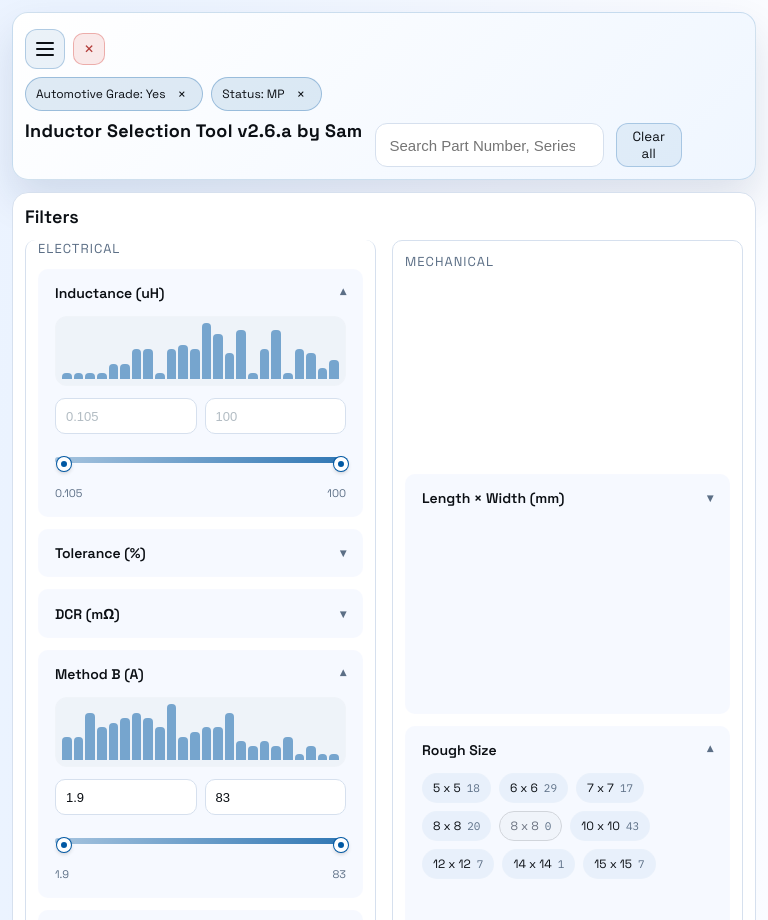
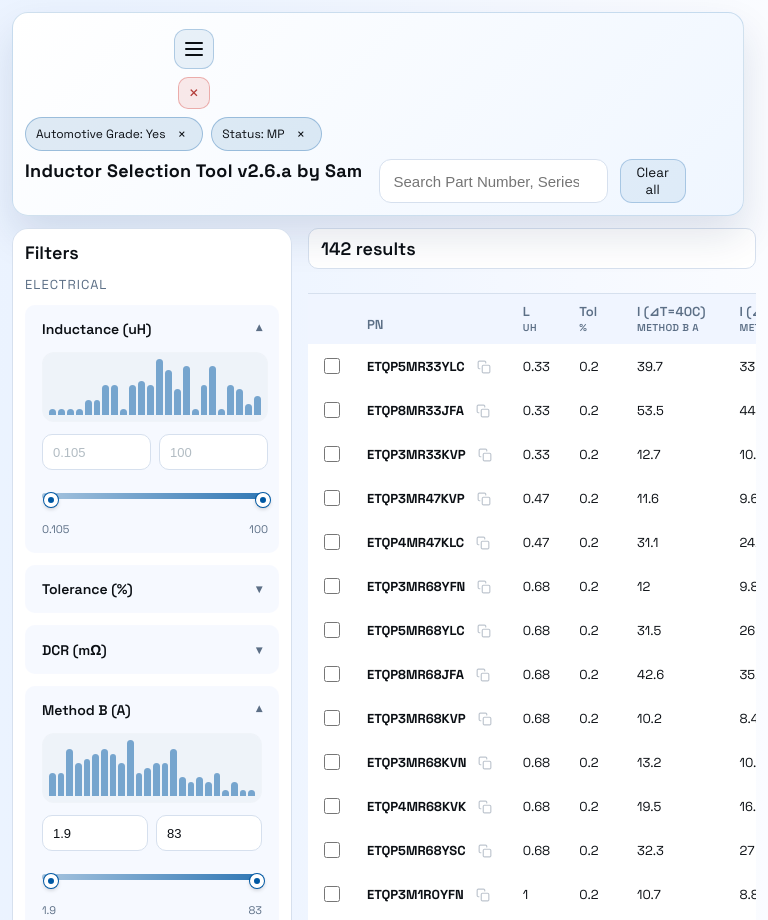
Before and after one commit to ixamuel/PCCselector, a plain HTML site: page index.html in a window 768 px wide. Shown: the top 920 px of the page. Drawn offline with Linux system fonts and the light colour scheme.

Commit message:
left sidebar

```diff
--- a/styles.css
+++ b/styles.css
@@ -1016,13 +1016,14 @@ tbody tr:hover {
   }
 
   .topbar {
-    grid-template-columns: 1fr;
+    grid-template-columns: auto 1fr;
+    gap: 12px;
     margin-bottom: 12px;
   }
 
   .topbar-content {
     padding: 12px;
-    column-gap: 12px;
+    column-gap: 16px;
     row-gap: 8px;
   }
 
@@ -1035,7 +1036,6 @@ tbody tr:hover {
     display: flex;
     align-items: center;
     gap: 8px;
-    margin-top: 4px;
   }
 
   .search-label {
@@ -1047,32 +1047,41 @@ tbody tr:hover {
   }
 
   .layout {
-    grid-template-columns: 1fr;
+    grid-template-columns: 280px 1fr;
     gap: 16px;
+    align-items: start;
   }
 
   .sidebar {
-    position: relative;
-    top: 0;
-    max-height: none;
+    position: sticky;
+    top: 12px;
+    max-height: calc(100vh - 24px);
     width: 100%;
     padding: 12px;
     box-shadow: none;
+    overflow-y: auto;
+    background: var(--panel);
+    border: 1px solid var(--line);
   }
 
   .filters {
-    grid-template-columns: repeat(auto-fit, minmax(280px, 1fr));
+    grid-template-columns: 1fr;
     display: grid;
-    gap: 16px;
+    gap: 12px;
   }
 
   .filter-group {
+    padding-top: 12px;
+    border-top: 1px solid var(--line);
+    background: transparent;
+    padding: 0;
+    border-radius: 0;
+    border: none;
+  }
+
+  .filter-group:first-child {
     padding-top: 0;
     border-top: none;
-    background: rgba(255, 255, 255, 0.4);
-    padding: 12px;
-    border-radius: var(--radius-sm);
-    border: 1px solid var(--line);
   }
 
   .results {
@@ -1085,7 +1094,7 @@ tbody tr:hover {
 
   .results-header {
     background: var(--panel);
-    padding: 12px;
+    padding: 8px 12px;
     border-radius: var(--radius-sm);
     border: 1px solid var(--line);
     margin-bottom: 8px;
@@ -1102,9 +1111,12 @@ tbody tr:hover {
     padding: 8px 10px;
   }
 
-  .topbar-controls {
-    flex-direction: row;
-    align-self: flex-start;
+  /* Make sure sticky columns in table line up visually with sidebar */
+  table th:nth-child(1),
+  table td:nth-child(1),
+  table th:nth-child(2),
+  table td:nth-child(2) {
+    background: #fff;
   }
 }
 
```
